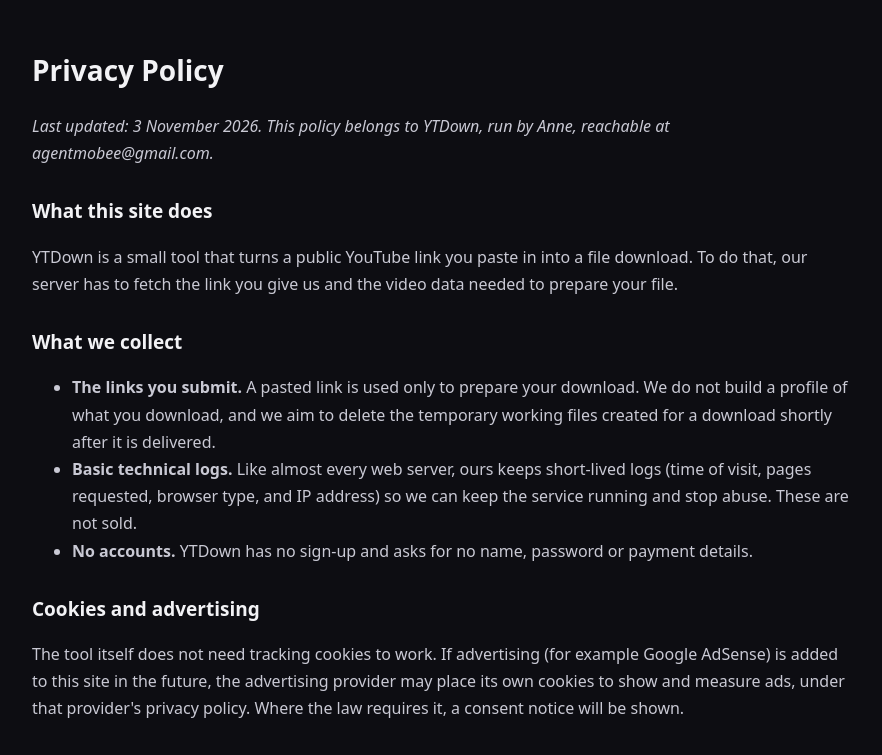
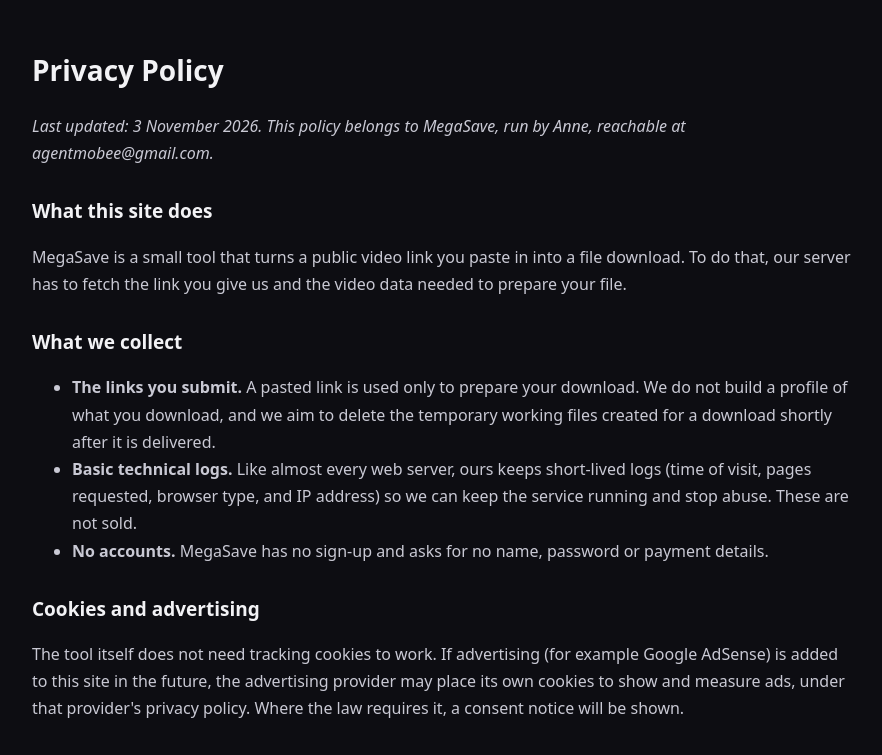
Before and after one commit to agentmobee-beep/ytdown, a Flask app: page /privacy in a window 1280 px wide. Shown: the part 70-825 px from the top of the page, without its empty margins (198-1080 px from the left). Run offline with Flask 3, Linux system fonts and the light colour scheme; some libraries are stand-ins or nearby versions.

Commit message:
Rename YTDown to MegaSave + video options first, music below

```diff
--- a/templates/_legal_base.html
+++ b/templates/_legal_base.html
@@ -3,7 +3,7 @@
 <head>
 <meta charset="utf-8">
 <meta name="viewport" content="width=device-width, initial-scale=1">
-<title>{% block title %}{% endblock %} - YTDown</title>
+<title>{% block title %}{% endblock %} - MegaSave</title>
 <style>
   body { margin:0; font-family:system-ui,-apple-system,"Segoe UI",Roboto,Arial,sans-serif; background:#0d0d12; color:#f2f2f5; }
   header { padding:18px 20px; border-bottom:1px solid #2a2a38; }
--- a/templates/dmca.html
+++ b/templates/dmca.html
@@ -2,10 +2,10 @@
 {% block title %}Copyright / DMCA{% endblock %}
 {% block body %}
 <h1>Copyright &amp; DMCA Policy</h1>
-<p><em>Last updated: 3 November 2026. Copyright contact for YTDown: agentmobee@gmail.com.</em></p>
+<p><em>Last updated: 3 November 2026. Copyright contact for MegaSave: agentmobee@gmail.com.</em></p>
 
-<h2>How YTDown treats copyright</h2>
-<p>YTDown does not host, store or index videos. It is a technical tool that, at a visitor's request,
+<h2>How MegaSave treats copyright</h2>
+<p>MegaSave does not host, store or index videos. It is a technical tool that, at a visitor's request,
 fetches a publicly available video from its original platform and converts it into a downloadable file
 for that visitor. Files created during a download are temporary and are deleted after delivery.
 We respect the rights of creators and expect visitors to only download material they own or are
--- a/templates/privacy.html
+++ b/templates/privacy.html
@@ -2,18 +2,18 @@
 {% block title %}Privacy Policy{% endblock %}
 {% block body %}
 <h1>Privacy Policy</h1>
-<p><em>Last updated: 3 November 2026. This policy belongs to YTDown, run by Anne,
+<p><em>Last updated: 3 November 2026. This policy belongs to MegaSave, run by Anne,
 reachable at agentmobee@gmail.com.</em></p>
 
 <h2>What this site does</h2>
-<p>YTDown is a small tool that turns a public YouTube link you paste in into a file download.
+<p>MegaSave is a small tool that turns a public video link you paste in into a file download.
 To do that, our server has to fetch the link you give us and the video data needed to prepare your file.</p>
 
 <h2>What we collect</h2>
 <ul>
   <li><strong>The links you submit.</strong> A pasted link is used only to prepare your download. We do not build a profile of what you download, and we aim to delete the temporary working files created for a download shortly after it is delivered.</li>
   <li><strong>Basic technical logs.</strong> Like almost every web server, ours keeps short-lived logs (time of visit, pages requested, browser type, and IP address) so we can keep the service running and stop abuse. These are not sold.</li>
-  <li><strong>No accounts.</strong> YTDown has no sign-up and asks for no name, password or payment details.</li>
+  <li><strong>No accounts.</strong> MegaSave has no sign-up and asks for no name, password or payment details.</li>
 </ul>
 
 <h2>Cookies and advertising</h2>
--- a/templates/terms.html
+++ b/templates/terms.html
@@ -2,11 +2,11 @@
 {% block title %}Terms of Use{% endblock %}
 {% block body %}
 <h1>Terms of Use</h1>
-<p><em>Last updated: 3 November 2026. YTDown is provided by Anne. Contact: agentmobee@gmail.com.
+<p><em>Last updated: 3 November 2026. MegaSave is provided by Anne. Contact: agentmobee@gmail.com.
 By using this site you accept these terms.</em></p>
 
 <h2>The service</h2>
-<p>YTDown lets you save a copy of a public online video, in the qualities the original video offers,
+<p>MegaSave lets you save a copy of a public online video, in the qualities the original video offers,
 for your own offline viewing. The service is provided free of charge and "as is", with no promise that
 it will always be available or that every link will work.</p>
 
@@ -28,7 +28,7 @@ To the extent the law allows, we are not liable for losses arising from use of t
 obtained through it; you download and use files at your own risk and should scan them with your own tools if in doubt.</p>
 
 <h2>Other services</h2>
-<p>YTDown is independent and is not affiliated with, endorsed by, or sponsored by YouTube or Google.
+<p>MegaSave is independent and is not affiliated with, endorsed by, or sponsored by YouTube or Google.
 All video titles, thumbnails and trademarks shown belong to their respective owners.</p>
 
 <h2>Changes and contact</h2>
```
Also changed, not shown: templates/index.html (+6 -6 lines).
